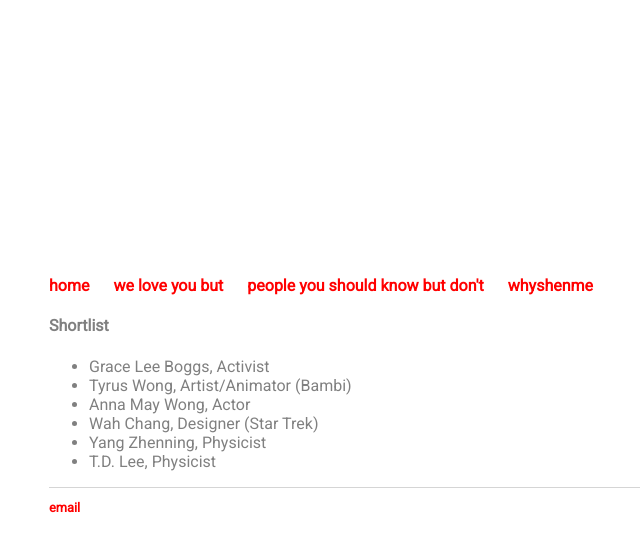
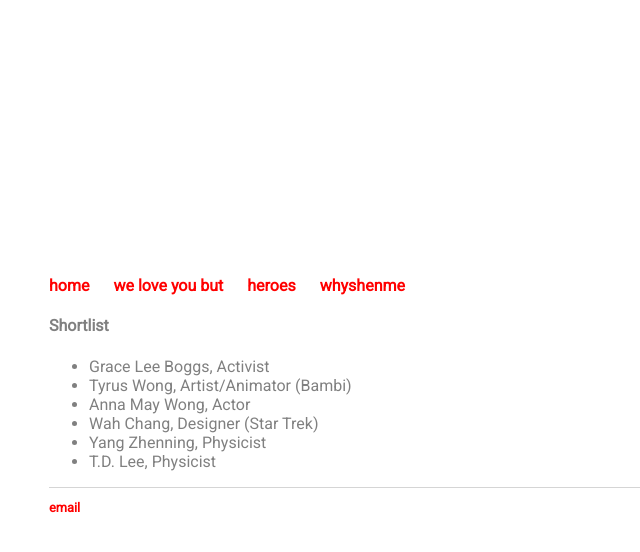
Before and after one commit to c1ndygao/cindygao.com, a Jekyll site: the page built from heroes.md, in a window 1280 px wide. Shown: the top 552 px of the page, without its empty margins (151-791 px from the left). Built offline with Jekyll 4.4.1, drawn with Linux system fonts in a browser that asks for light colours.

Commit message:
Update default.html

```diff
--- a/_layouts/default.html
+++ b/_layouts/default.html
@@ -46,7 +46,7 @@ body {
         		<li><a href="/">home</a></li>
 	        	<!--<li><a href="/about">about</a></li>-->
         		<li><a href="/weloveyoubut">we love you but</a></li>
-        		<li><a href="/heroes">people you should know but don't</a></li>
+        		<li><a href="/heroes">heroes</a></li>
 			<li><a href="/whyshenme">whyshenme</a></li>
 
     		</ul>
```
